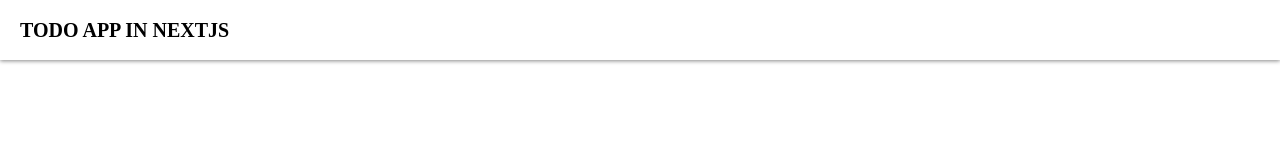
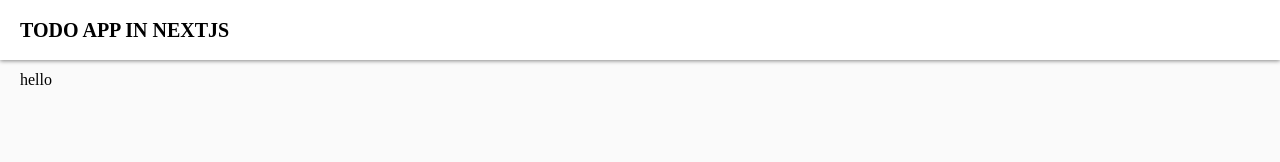
Before and after one commit to ivan3101/todos-nextjs, a Next.js app: page / in a window 1280 px wide. Shown: the top 162 px of the page. Built offline with nearby package versions, Linux system fonts and the light colour scheme.

Commit message:
Add Content component.

```diff
--- /dev/null
+++ b/components/content/content.tsx
@@ -0,0 +1,10 @@
+import styled from "styled-components";
+
+const Content = styled.main`
+  background-color: #fafafa;
+  height: calc(100vh - 60px);
+  position: relative;
+  padding: 0.75rem 0;
+`;
+
+export default Content;
--- a/pages/index.tsx
+++ b/pages/index.tsx
@@ -1,9 +1,16 @@
 import React from 'react'
 import HeaderBar from "../components/header-bar/header-bar";
+import Content from "../components/content/content";
+import Container from "../components/container/container";
 
 const Home = () => (
   <>
     <HeaderBar/>
+    <Content>
+      <Container>
+        hello
+      </Container>
+    </Content>
   </>
 );
 
```
